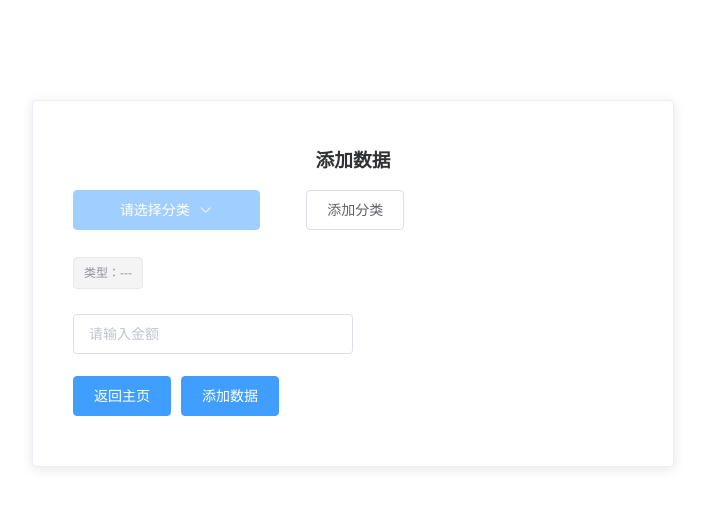
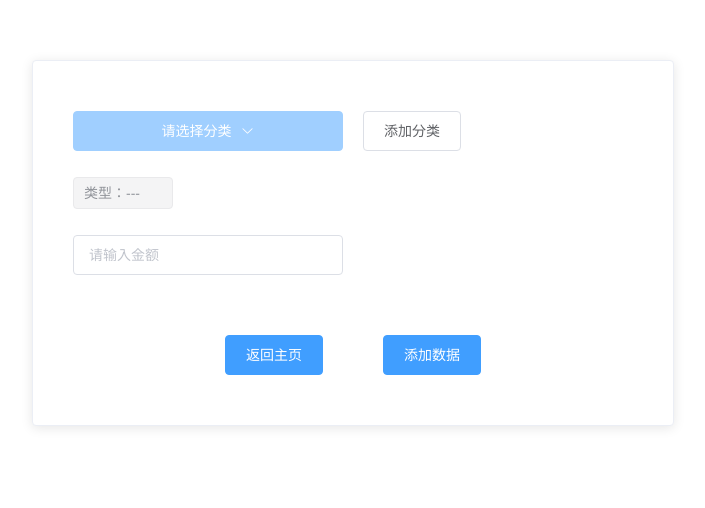
Before and after one commit to KristLin/XMind-tally-book, a Vue app: page /addData in a window 1280 px wide. Shown: the top 508 px of the page, without its empty margins (287-992 px from the left). Built offline with nearby package versions, Linux system fonts and the light colour scheme.

Commit message:
edit AddData page layout

```diff
--- a/src/views/AddData.vue
+++ b/src/views/AddData.vue
@@ -1,40 +1,47 @@
 <template>
   <div class="add-data">
     <el-card class="container">
-      <h3 style="text-align: center">添加数据</h3>
       <el-form :model="inputData">
         <el-form-item>
-          <el-row>
-            <el-col :span="8">
+          <el-row :gutter="20">
+            <el-col :span="12">
               <DropdownBtn
                 :itemList="catTable"
                 :btnName="'分类'"
                 @clickCommand="handleCommand"
               />
             </el-col>
-            <el-col :span="2">
-              <p></p>
-            </el-col>
-            <el-col :span="14"><el-button>添加分类</el-button></el-col>
+            <el-col :span="12"><el-button>添加分类</el-button></el-col>
           </el-row>
         </el-form-item>
 
         <el-form-item>
-          <el-tag :type="tagType">类型：{{ chosenCat.typeName }}</el-tag>
+          <el-tag :type="tagType" style="width:100px; font-size:14px"
+            >类型：{{ chosenCat.typeName }}</el-tag
+          >
         </el-form-item>
 
         <el-form-item>
-          <el-input
-            v-model="inputData.amount"
-            placeholder="请输入金额"
-            style="width: 50%"
-          ></el-input>
+          <el-row :gutter="20">
+            <el-col :span="12">
+              <el-input
+                v-model="inputData.amount"
+                placeholder="请输入金额"
+              ></el-input>
+            </el-col>
+          </el-row>
         </el-form-item>
       </el-form>
-      <el-button type="primary" @click="handleBackHome">返回主页</el-button>
-      <el-button type="primary" class="btn-right" @click="handleAddData"
-        >添加数据</el-button
-      >
+
+      <div class="btn-group">
+        <el-button
+          type="primary"
+          @click="handleBackHome"
+          style="margin-right:50px"
+          >返回主页</el-button
+        >
+        <el-button type="primary" @click="handleAddData">添加数据</el-button>
+      </div>
     </el-card>
   </div>
 </template>
@@ -123,15 +130,15 @@ export default {
 
 <style lang="scss" scoped>
 .container {
-  margin: 100px auto;
-  padding: 5px 20px 30px 20px;
+  margin: 0 auto;
+  padding: 30px 20px 30px 20px;
   text-align: left;
   width: 600px;
   min-width: 300px;
 }
-.btn-left {
-  margin-left: 25%;
-  margin-right: 8%;
+.btn-group {
+  margin-top: 60px;
+  text-align: center;
 }
 @media screen and (max-width: 768px) {
   .container {
```
